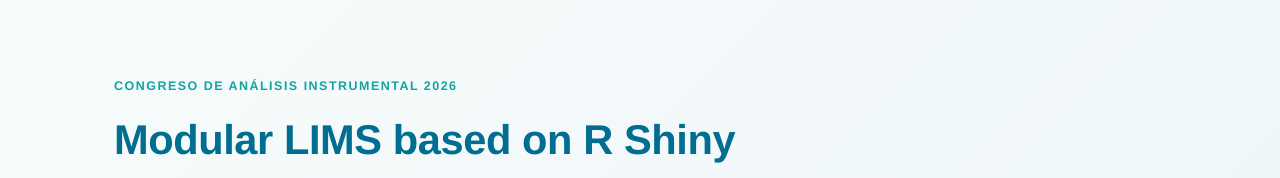
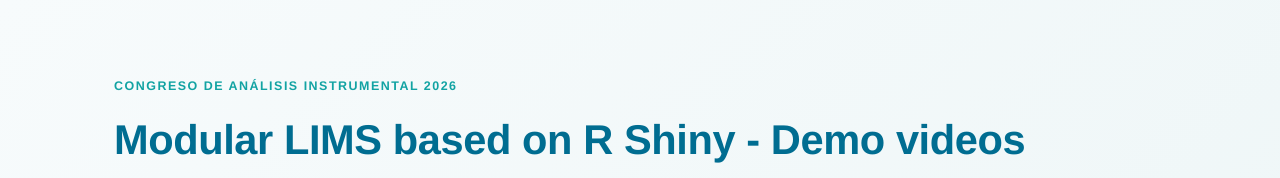
Before and after one commit to amargalefb/LIMS_annabel_CAI2026, a plain HTML site: page index.html in a window 1280 px wide. Shown: the top 178 px of the page. Drawn offline with Linux system fonts and the light colour scheme.

Commit message:
Update index.html

```diff
--- a/index.html
+++ b/index.html
@@ -251,7 +251,7 @@
   <header class="site-header">
     <div class="wrapper">
       <span class="eyebrow">Congreso de Análisis Instrumental 2026</span>
-      <h1 class="title">Modular LIMS based on R Shiny</h1>
+      <h1 class="title">Modular LIMS based on R Shiny - Demo videos</h1>
       <p class="subtitle">A customizable web-based Laboratory Information Management System developed for laboratory traceability and data management.</p>
 	  <span class="eyebrow">Annabel Margalef Burgos</span>
       <p class="intro">
```
